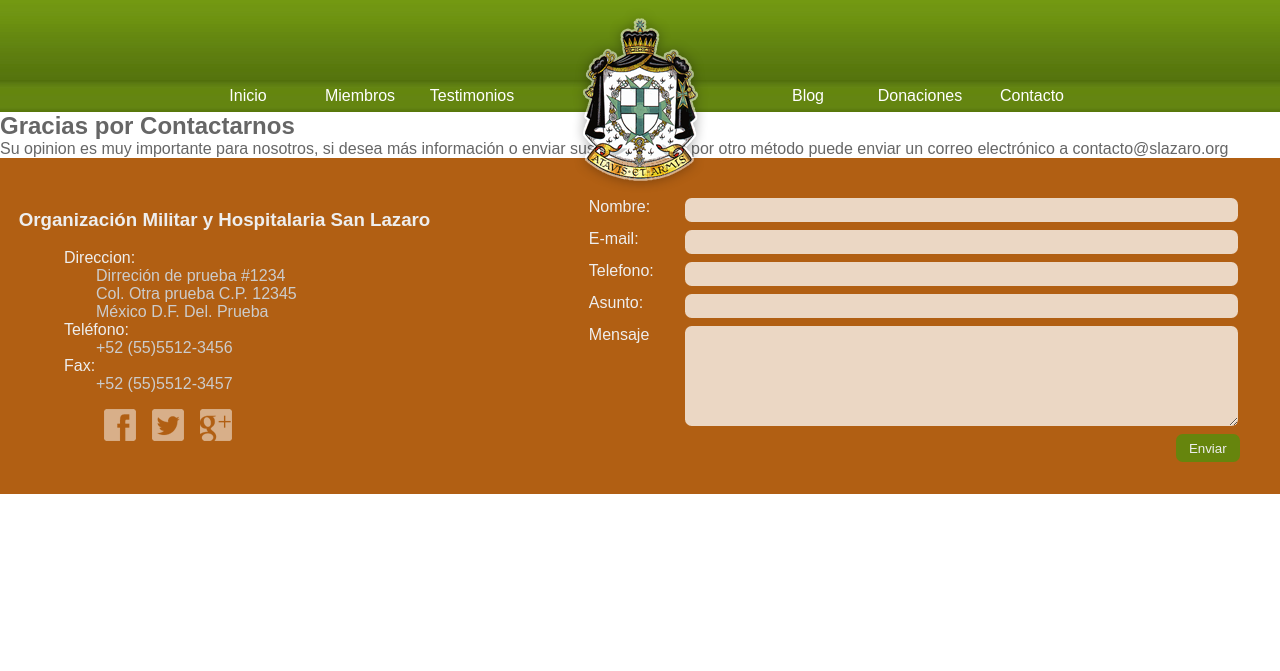
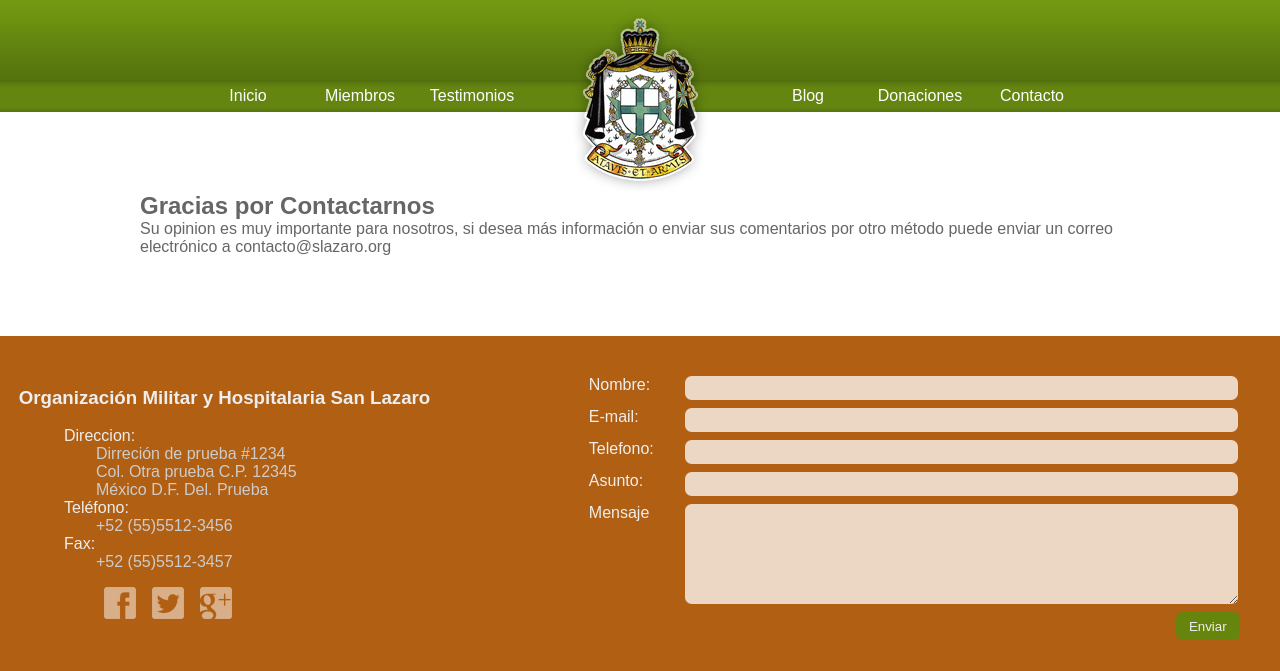
Before and after one commit to contecnologia/proyecto_slazaro, a Django app: template slazaro/slazaro/templates/gracias.html in a window 1280 px wide. Shown: the top 671 px of the page. Run offline with Django 3.2, Linux system fonts and the light colour scheme; the template is opened without the code that fills it, so the values that code supplies are empty.

Commit message:
Modificaciones al CSS principal

```diff
--- a/slazaro/slazaro/static/css/main.css
+++ b/slazaro/slazaro/static/css/main.css
@@ -162,6 +162,14 @@ footer.main .datos-contacto span{
 	margin-left: 2em;
 }
 
+/* Sección Contacto */
+
+section.contacto{
+	max-width: 1000px;
+	margin: 0 auto;
+	padding: 5em 0;
+}
+
 /* Arreglos Generales */
 
 .clear:after{
```
